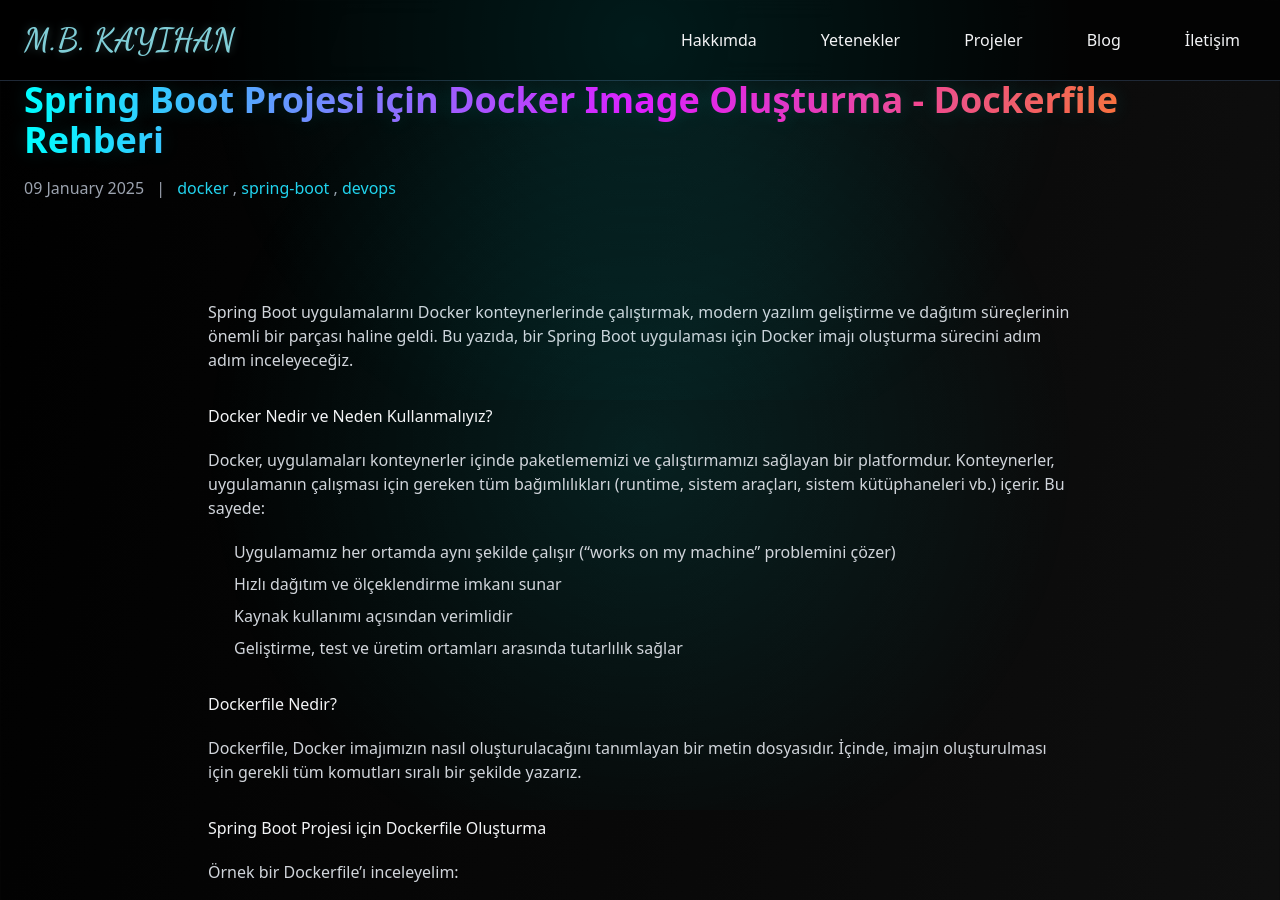
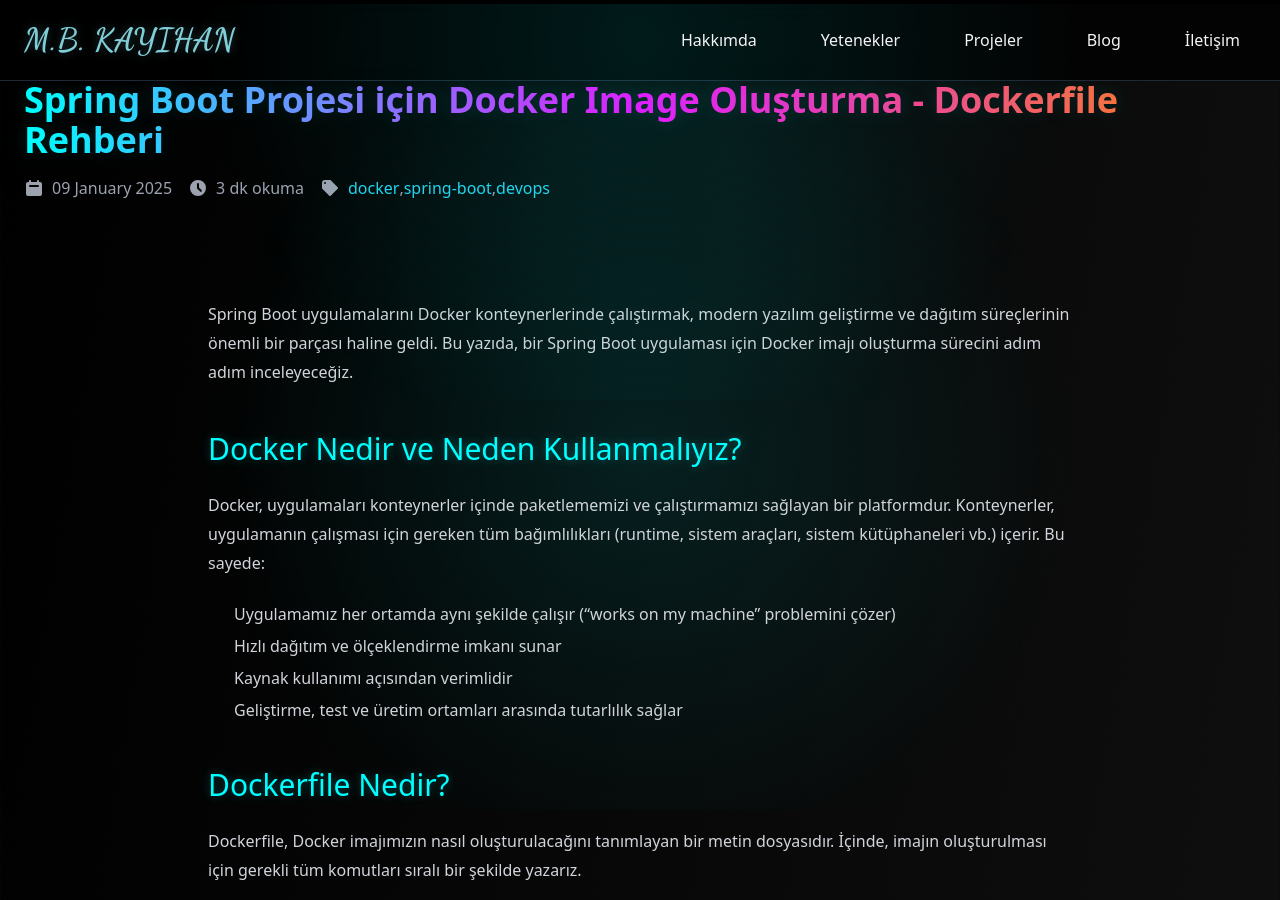
Before and after one commit to MuratBahadirKayihan/mbkblog, a Jekyll site: the page built from _posts/2025-01-09-spring-boot-docker-image.md, in a window 1280 px wide and 900 px high. Built offline with Jekyll 4.4.1, drawn with Linux system fonts in a browser that asks for light colours; nearby versions of some CDN libraries.

Commit message:
feat: blog yazıları için modern okuma deneyimi eklendi

```diff
--- a/_layouts/post.html
+++ b/_layouts/post.html
@@ -1,16 +1,35 @@
 ---
 layout: default
 ---
+<!-- Okuma İlerleme Çubuğu -->
+<div class="reading-progress fixed top-0 left-0 w-full h-1 bg-black z-50">
+    <div class="progress-bar h-full bg-gradient-to-r from-cyan-400 to-fuchsia-400" style="width: 0%"></div>
+</div>
+
 <article class="container mx-auto px-6 py-20">
     <header class="mb-12">
         <h1 class="text-4xl font-bold mb-4 gradient-text">{{ page.title }}</h1>
-        <div class="text-gray-400">
-            <time datetime="{{ page.date | date_to_xmlschema }}">
+        <div class="text-gray-400 flex items-center flex-wrap gap-4">
+            <time datetime="{{ page.date | date_to_xmlschema }}" class="flex items-center">
+                <svg class="w-5 h-5 mr-2" fill="currentColor" viewBox="0 0 20 20">
+                    <path fill-rule="evenodd" d="M6 2a1 1 0 00-1 1v1H4a2 2 0 00-2 2v10a2 2 0 002 2h12a2 2 0 002-2V6a2 2 0 00-2-2h-1V3a1 1 0 10-2 0v1H7V3a1 1 0 00-1-1zm0 5a1 1 0 000 2h8a1 1 0 100-2H6z" clip-rule="evenodd"/>
+                </svg>
                 {{ page.date | date: "%d %B %Y" }}
             </time>
+
+            <!-- Okuma Süresi -->
+            <span class="flex items-center">
+                <svg class="w-5 h-5 mr-2" fill="currentColor" viewBox="0 0 20 20">
+                    <path fill-rule="evenodd" d="M10 18a8 8 0 100-16 8 8 0 000 16zm1-12a1 1 0 10-2 0v4a1 1 0 00.293.707l2.828 2.829a1 1 0 101.415-1.415L11 9.586V6z" clip-rule="evenodd"/>
+                </svg>
+                <span id="reading-time"></span>
+            </span>
+
             {% if page.categories %}
-            <span class="mx-2">|</span>
-            <span>
+            <span class="flex items-center">
+                <svg class="w-5 h-5 mr-2" fill="currentColor" viewBox="0 0 20 20">
+                    <path fill-rule="evenodd" d="M17.707 9.293a1 1 0 010 1.414l-7 7a1 1 0 01-1.414 0l-7-7A.997.997 0 012 10V5a3 3 0 013-3h5c.256 0 .512.098.707.293l7 7zM5 6a1 1 0 100-2 1 1 0 000 2z" clip-rule="evenodd"/>
+                </svg>
                 {% for category in page.categories %}
                 <a href="/categories#{{ category | slugify }}" class="text-cyan-400 hover:text-cyan-300">{{ category }}</a>
                 {% unless forloop.last %}, {% endunless %}
@@ -62,3 +81,106 @@
         </div>
     </div>
 </article>
+
+<script>
+// Okuma süresi hesaplama
+document.addEventListener('DOMContentLoaded', function() {
+    const content = document.querySelector('.prose').textContent;
+    const wordCount = content.trim().split(/\s+/).length;
+    const readingTime = Math.ceil(wordCount / 200); // Dakikada ortalama 200 kelime
+    document.getElementById('reading-time').textContent = `${readingTime} dk okuma`;
+});
+
+// İlerleme çubuğu
+window.addEventListener('scroll', function() {
+    const winScroll = document.body.scrollTop || document.documentElement.scrollTop;
+    const height = document.documentElement.scrollHeight - document.documentElement.clientHeight;
+    const scrolled = (winScroll / height) * 100;
+    document.querySelector('.progress-bar').style.width = scrolled + '%';
+});
+</script>
+
+<style>
+.reading-progress {
+    backdrop-filter: blur(8px);
+}
+
+.progress-bar {
+    transition: width 0.2s ease;
+}
+
+/* Yazı içi stil iyileştirmeleri */
+.prose {
+    position: relative;
+}
+
+.prose h2 {
+    font-size: 1.875rem;
+    margin-top: 2.5rem;
+    margin-bottom: 1.25rem;
+    color: #0ff;
+    text-shadow: 0 0 10px rgba(0, 255, 255, 0.3);
+}
+
+.prose h3 {
+    font-size: 1.5rem;
+    margin-top: 2rem;
+    margin-bottom: 1rem;
+    color: #f0f;
+    text-shadow: 0 0 10px rgba(255, 0, 255, 0.3);
+}
+
+.prose p {
+    margin-bottom: 1.5rem;
+    line-height: 1.8;
+}
+
+.prose code {
+    background: rgba(0, 255, 255, 0.1);
+    padding: 0.2em 0.4em;
+    border-radius: 0.25rem;
+    font-size: 0.875em;
+    border: 1px solid rgba(0, 255, 255, 0.2);
+}
+
+.prose pre {
+    background: rgba(0, 0, 0, 0.5);
+    border: 1px solid rgba(0, 255, 255, 0.1);
+    border-radius: 0.5rem;
+    padding: 1rem;
+    margin: 1.5rem 0;
+    overflow-x: auto;
+}
+
+.prose blockquote {
+    border-left: 4px solid #0ff;
+    padding-left: 1rem;
+    margin: 1.5rem 0;
+    font-style: italic;
+    background: rgba(0, 255, 255, 0.05);
+    border-radius: 0 0.5rem 0.5rem 0;
+}
+
+.prose img {
+    border-radius: 0.5rem;
+    box-shadow: 0 4px 20px rgba(0, 0, 0, 0.5);
+    transition: transform 0.3s ease;
+}
+
+.prose img:hover {
+    transform: scale(1.02);
+}
+
+.prose a {
+    color: #0ff;
+    text-decoration: none;
+    transition: all 0.3s ease;
+    border-bottom: 1px solid rgba(0, 255, 255, 0.3);
+}
+
+.prose a:hover {
+    color: #f0f;
+    border-bottom-color: rgba(255, 0, 255, 0.5);
+    text-shadow: 0 0 10px rgba(255, 0, 255, 0.3);
+}
+</style>
```
